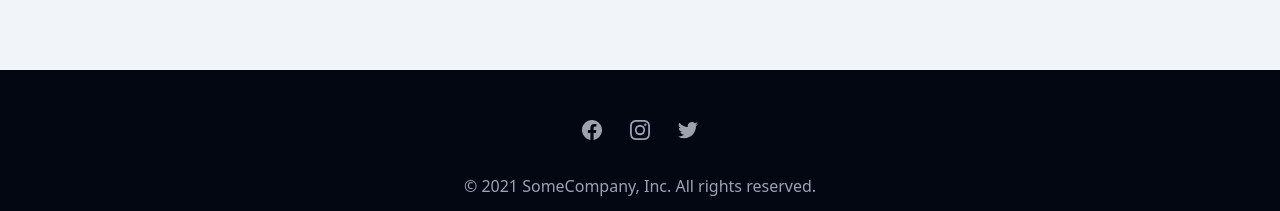
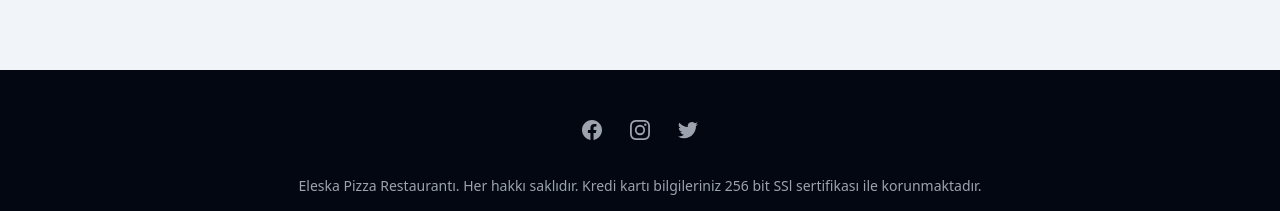
Before and after one commit to ykcsoftwarer/eleskaProje, a React (Create React App) app: page / in a window 1280 px wide. Shown: the part 4581-4792 px from the top of the page. Built offline with nearby package versions, Linux system fonts and the light colour scheme; what tw-elements would draw is missing.

Commit message:
footer tr versiyon

```diff
--- a/src/components/footer/Footer.jsx
+++ b/src/components/footer/Footer.jsx
@@ -2,7 +2,8 @@ import React from "react";
 
 const Footer = () => {
   return (
-    <section className="bg-gray-950">
+    <section className="bg-gray-950 flex justify-center items-center ">
+
       <div className="max-w-screen-xl px-4 py-4 mx-auto space-y-8 overflow-hidden sm:px-6 lg:px-8">
         <div className="flex justify-center mt-8 space-x-6">
           <a href="#" className="text-gray-400 hover:text-gray-500">
@@ -47,8 +48,9 @@ const Footer = () => {
             </svg>
           </a>
         </div>
-        <p className="mt-8 text-base leading-6 text-center text-gray-400">
-          © 2021 SomeCompany, Inc. All rights reserved.
+        <p className="mt-8  text-sm leading-6 text-center text-gray-400">
+          Eleska Pizza Restaurantı. Her hakkı saklıdır. Kredi kartı bilgileriniz
+          256 bit SSl sertifikası ile korunmaktadır.
         </p>
       </div>
     </section>
```
Also changed, not shown: src/components/footer/Connect.jsx (+6 -3 lines).
